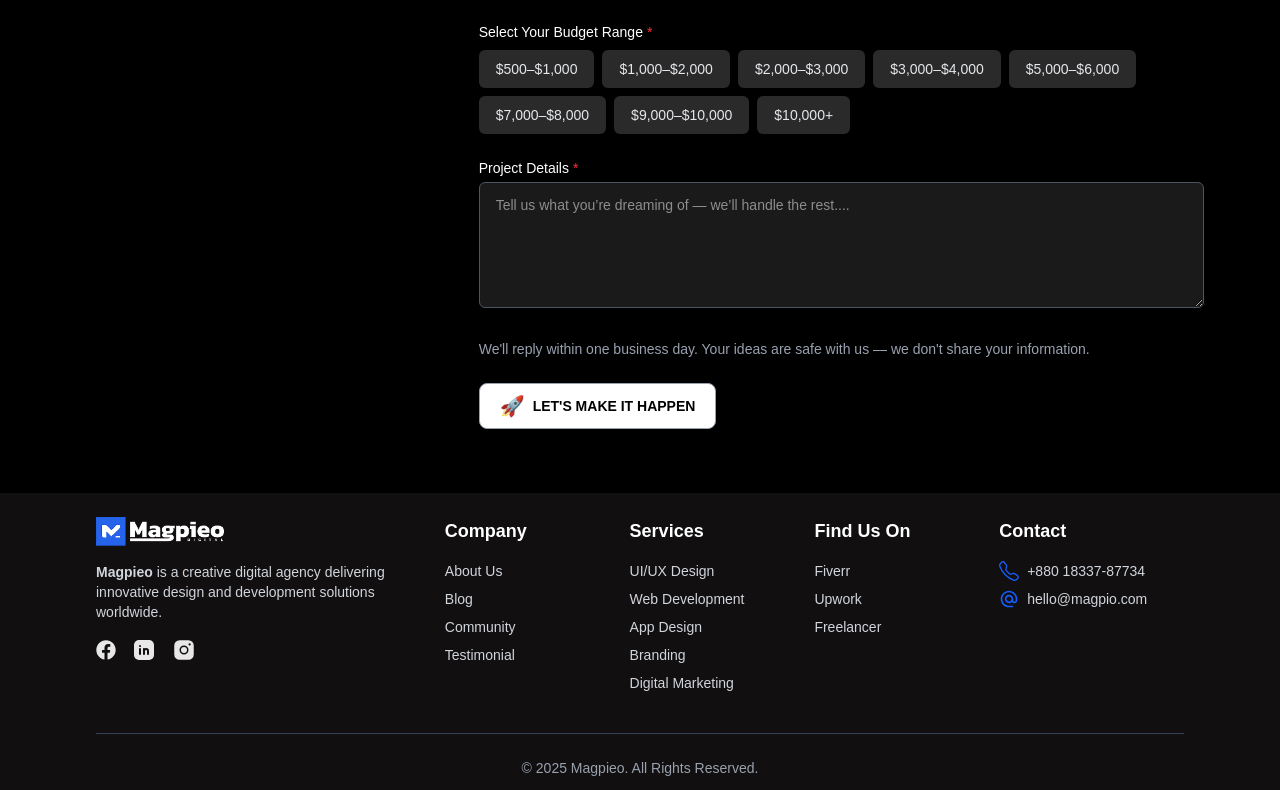
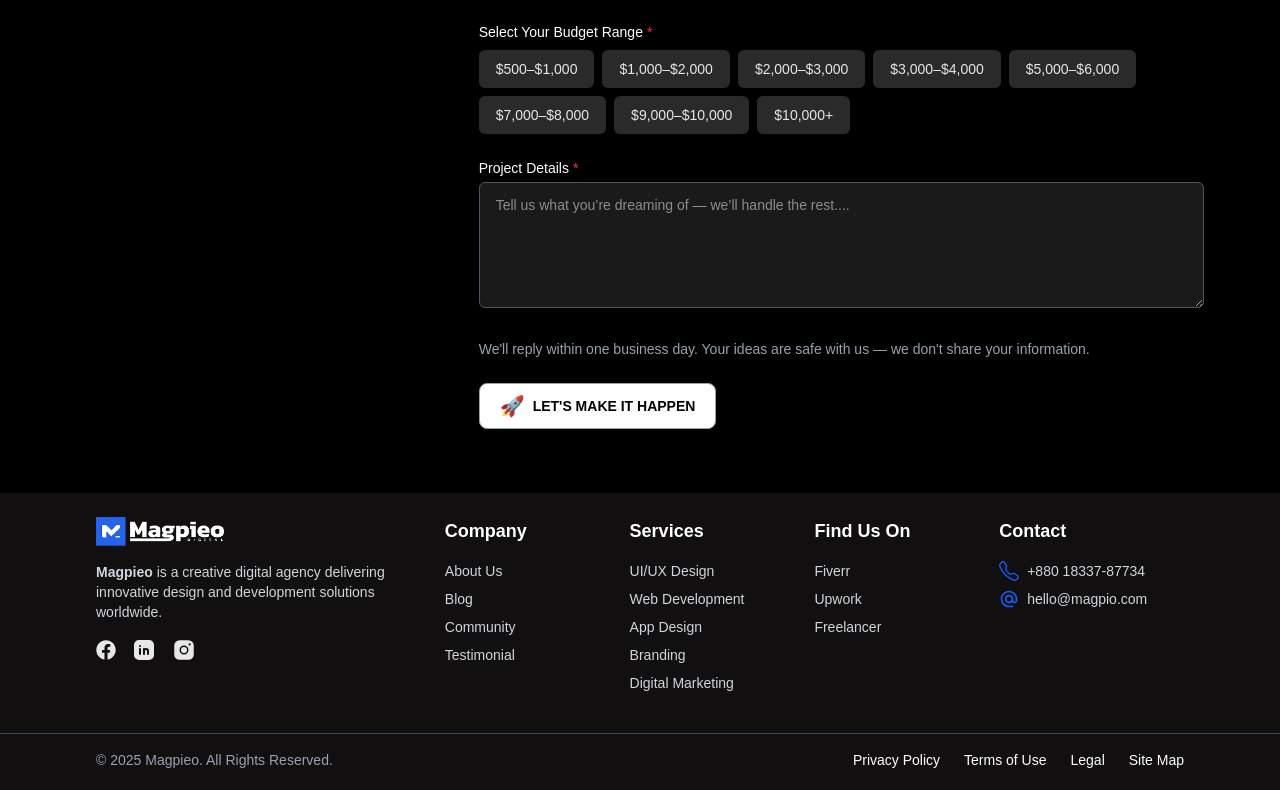
Before and after one commit to magpieo/magpieo-digital, a Next.js app: page / in a window 1280 px wide. Shown: the part 4828-5618 px from the top of the page. Built offline with nearby package versions, Linux system fonts and the light colour scheme.

Commit message:
fix some ui

```diff
--- a/src/app/components/shared/Footer.tsx
+++ b/src/app/components/shared/Footer.tsx
@@ -146,8 +146,37 @@ const Footer = () => {
           </div>
         </div>
         {/* Bottom Bar */}
-        <div className="mt-10 border-t border-gray-700 pt-6 text-center text-gray-400 text-sm">
-          © {new Date().getFullYear()} Magpieo. All Rights Reserved.
+      </WidthWrapper>
+      <div className="mt-10 border-t border-gray-700 pt-4 "></div>
+      <WidthWrapper>
+        <div className=" text-gray-400 text-sm flex flex-col-reverse gap-4 md:flex-row  justify-between pb-2">
+          <p className="text-center md:text-left">
+            © {new Date().getFullYear()} Magpieo. All Rights Reserved.
+          </p>
+          <div>
+            <ul className=" flex justify-between gap-6 text-white">
+              <li>
+                <Link href="#" className="hover:text-blue-600">
+                  Privacy Policy
+                </Link>
+              </li>
+              <li>
+                <Link href="#" className="hover:text-blue-600">
+                  Terms of Use
+                </Link>
+              </li>
+              <li>
+                <Link href="#" className="hover:text-blue-600">
+                  Legal
+                </Link>
+              </li>
+              <li>
+                <Link href="#" className="hover:text-blue-600">
+                  Site Map
+                </Link>
+              </li>
+            </ul>
+          </div>
         </div>
       </WidthWrapper>
     </footer>
```
